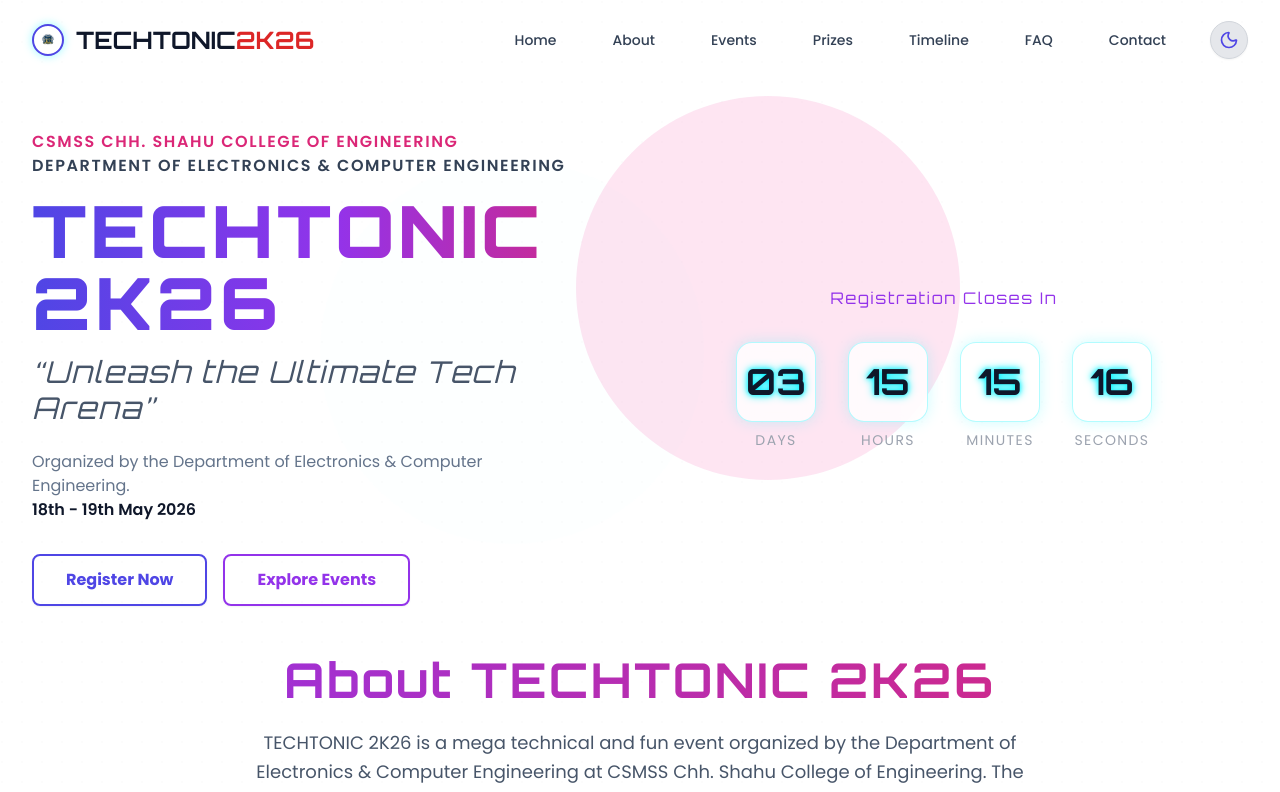
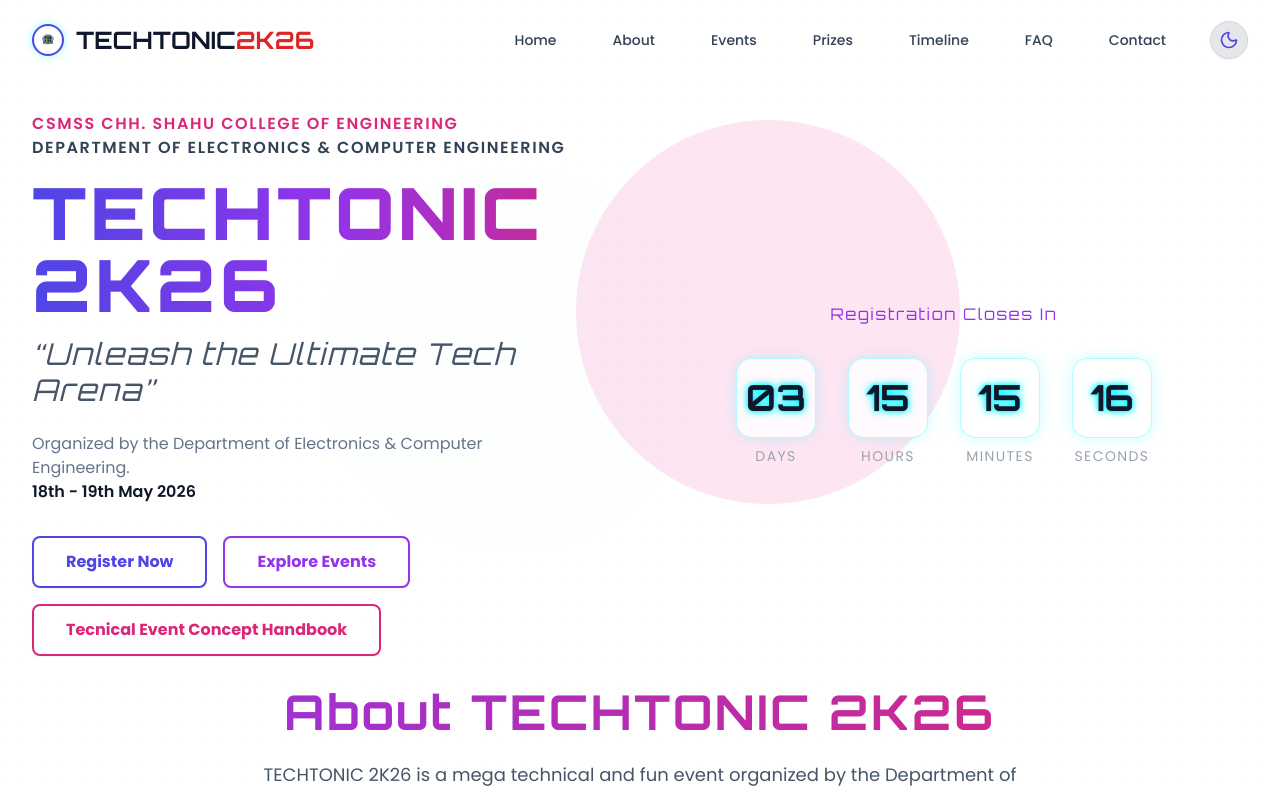
Before and after one commit to Saurabh-Shinde-Patil/TechTonic-2026, a React (Vite) app: page / in a window 1280 px wide. Shown: the top 792 px of the page. Built offline with nearby package versions, Linux system fonts and the light colour scheme.

Commit message:
Added technical event concept handbook

```diff
--- a/src/components/Hero.jsx
+++ b/src/components/Hero.jsx
@@ -68,6 +68,9 @@ export default function Hero() {
             <a href="#about" className="px-8 py-3 bg-transparent border-2 border-purple-600 dark:border-neon-purple text-purple-600 dark:text-neon-purple font-bold rounded-lg hover:bg-purple-600 dark:hover:bg-neon-purple hover:text-white transition-all duration-300 shadow-sm dark:shadow-[0_0_15px_rgba(188,19,254,0.4)] hover:shadow-lg dark:hover:shadow-[0_0_25px_rgba(188,19,254,0.8)]">
               Explore Events
             </a>
+            <a href="https://drive.google.com/file/d/1dWLbijP1Jo10UpbeD9H7BMmB51aFGPkd/view?usp=drivesdk" target="_blank" rel="noopener noreferrer" className="px-8 py-3 bg-transparent border-2 border-pink-600 dark:border-neon-pink text-pink-600 dark:text-neon-pink font-bold rounded-lg hover:bg-pink-600 dark:hover:bg-neon-pink hover:text-white dark:hover:text-black transition-all duration-300 shadow-sm dark:shadow-[0_0_15px_rgba(255,0,255,0.4)] hover:shadow-lg dark:hover:shadow-[0_0_25px_rgba(255,0,255,0.8)]">
+              Tecnical Event Concept Handbook
+            </a>
           </motion.div>
         </motion.div>
 
```
